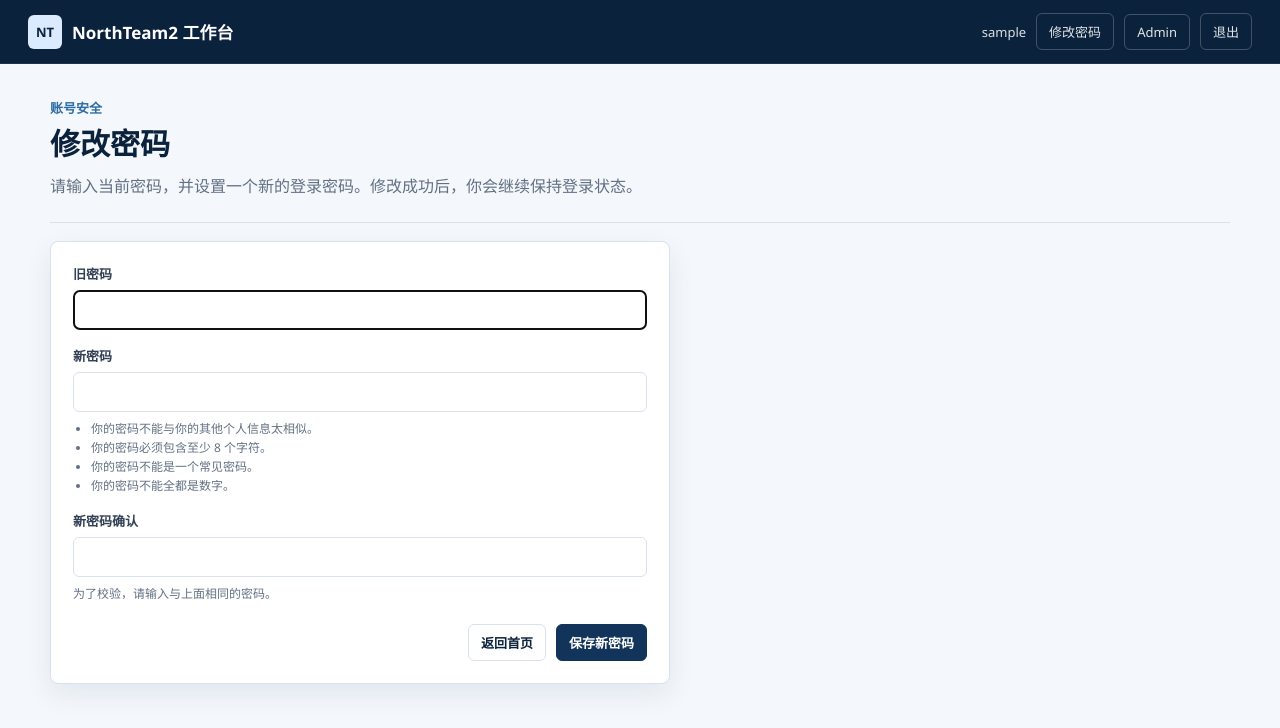
After one commit to Yizhour/Northteam, a Django app: page /accounts/password/change/ in a window 1280 px wide. The commit adds this page. Shown: the top 728 px of the page. Run offline with Django 5.2, Linux system fonts and the light colour scheme; the visitor is signed in with stand-in values (Sample User, id 1).

Commit message:
Add self-service password change

```diff
--- a/frontend/src/App.vue
+++ b/frontend/src/App.vue
@@ -20,6 +20,10 @@
       <div class="user-actions">
         <template v-if="session.authenticated">
           <span class="user-name">{{ session.username }}</span>
+          <a class="admin-link" href="/accounts/password/change/">
+            <KeyRound :size="15" />
+            修改密码
+          </a>
           <a v-if="session.can_manage_permissions" class="admin-link" href="/admin/access-control/">权限控制台</a>
           <a v-if="session.is_staff" class="admin-link" href="/admin/">Admin</a>
           <button class="logout-button" type="button" @click="handleLogout">
@@ -47,7 +51,7 @@
 <script setup>
 import { onMounted, provide, reactive } from 'vue';
 import { RouterLink, RouterView, useRoute, useRouter } from 'vue-router';
-import { LogIn, LogOut } from '@lucide/vue';
+import { KeyRound, LogIn, LogOut } from '@lucide/vue';
 
 import { api, logout } from './api';
 
--- a/northteam2/urls.py
+++ b/northteam2/urls.py
@@ -1,8 +1,8 @@
 """Root URL configuration for NorthTeam2."""
 
 from django.contrib import admin
-from django.contrib.auth.views import LogoutView
-from django.urls import include, path
+from django.contrib.auth.views import LogoutView, PasswordChangeDoneView, PasswordChangeView
+from django.urls import include, path, reverse_lazy
 
 from dashboard.admin_views import access_control
 from dashboard.auth_views import WorkspaceLoginView
@@ -13,6 +13,16 @@ urlpatterns = [
     path('tools/bond-reminder/', include('tools.bondreminder.django_app.urls')),
     path('accounts/login/', WorkspaceLoginView.as_view(), name='login'),
     path('accounts/logout/', LogoutView.as_view(next_page='login'), name='logout'),
+    path(
+        'accounts/password/change/',
+        PasswordChangeView.as_view(success_url=reverse_lazy('password_change_done')),
+        name='password_change',
+    ),
+    path(
+        'accounts/password/change/done/',
+        PasswordChangeDoneView.as_view(),
+        name='password_change_done',
+    ),
     path('admin/access-control/', access_control, name='access_control'),
     path('admin/', admin.site.urls),
 ]
--- a/static/css/site.css
+++ b/static/css/site.css
@@ -193,6 +193,77 @@ a {
     background: #fff1f2;
     border: 1px solid #fecdd3;
     border-radius: 6px;
+}
+
+.account-panel {
+    max-width: 620px;
+    padding: 22px;
+    background: #ffffff;
+    border: 1px solid var(--color-line);
+    border-radius: 8px;
+    box-shadow: var(--shadow-soft);
+}
+
+.account-form {
+    display: grid;
+    gap: 16px;
+}
+
+.account-form label {
+    display: grid;
+    gap: 7px;
+    color: #334155;
+    font-size: 13px;
+    font-weight: 700;
+}
+
+.account-form input {
+    width: 100%;
+    padding: 10px 12px;
+    color: var(--color-text);
+    border: 1px solid var(--color-line);
+    border-radius: 6px;
+    font: inherit;
+    font-weight: 400;
+}
+
+.field-help {
+    color: var(--color-muted);
+    font-size: 12px;
+    font-weight: 400;
+    line-height: 1.6;
+}
+
+.field-help ul {
+    margin: 0;
+    padding-left: 18px;
+}
+
+.field-error {
+    color: #9f1239;
+    font-size: 12px;
+}
+
+.account-actions {
+    display: flex;
+    justify-content: flex-end;
+    gap: 10px;
+    margin-top: 4px;
+}
+
+.success-state {
+    display: grid;
+    gap: 10px;
+}
+
+.success-state strong {
+    color: #166534;
+    font-size: 18px;
+}
+
+.success-state p {
+    margin-bottom: 8px;
+    color: var(--color-muted);
 }
 
 .page-shell {
@@ -1070,6 +1141,11 @@ h2 {
     .form-grid {
         grid-template-columns: 1fr;
     }
+
+    .account-actions {
+        align-items: stretch;
+        flex-direction: column-reverse;
+    }
 }
 
 @media (max-width: 560px) {
--- a/templates/base.html
+++ b/templates/base.html
@@ -5,7 +5,7 @@
     <meta charset="utf-8">
     <meta name="viewport" content="width=device-width, initial-scale=1">
     <title>{% block title %}NorthTeam2 工作台{% endblock %}</title>
-    <link rel="stylesheet" href="{% static 'css/site.css' %}?v=20260628-3">
+    <link rel="stylesheet" href="{% static 'css/site.css' %}?v=20260628-4">
 </head>
 <body>
     {% if not hide_chrome %}
@@ -24,6 +24,7 @@
             <div class="user-actions">
                 {% if request.user.is_authenticated %}
                     <span class="user-name">{{ request.user.get_username }}</span>
+                    <a class="admin-link" href="{% url 'password_change' %}">修改密码</a>
                     {% if can_manage_permissions %}
                         <a class="admin-link" href="{% url 'access_control' %}">权限控制台</a>
                     {% endif %}
--- /dev/null
+++ b/templates/registration/password_change_form.html
@@ -0,0 +1,39 @@
+{% extends "base.html" %}
+
+{% block title %}修改密码 | NorthTeam2 工作台{% endblock %}
+
+{% block content %}
+<section class="page-heading compact-heading">
+    <p class="eyebrow">账号安全</p>
+    <h1>修改密码</h1>
+    <p class="heading-text">请输入当前密码，并设置一个新的登录密码。修改成功后，你会继续保持登录状态。</p>
+</section>
+
+<section class="account-panel">
+    <form class="account-form" method="post">
+        {% csrf_token %}
+
+        {% if form.non_field_errors %}
+            <div class="form-error">{{ form.non_field_errors }}</div>
+        {% endif %}
+
+        {% for field in form %}
+            <label>
+                <span>{{ field.label }}</span>
+                {{ field }}
+                {% if field.help_text %}
+                    <div class="field-help">{{ field.help_text }}</div>
+                {% endif %}
+                {% for error in field.errors %}
+                    <strong class="field-error">{{ error }}</strong>
+                {% endfor %}
+            </label>
+        {% endfor %}
+
+        <div class="account-actions">
+            <a class="plain-button" href="{% url 'dashboard:home' %}">返回首页</a>
+            <button class="primary-button" type="submit">保存新密码</button>
+        </div>
+    </form>
+</section>
+{% endblock %}
--- a/tools/bondreminder/app/templates/bondreminder/index.html
+++ b/tools/bondreminder/app/templates/bondreminder/index.html
@@ -21,6 +21,7 @@
     <div class="nt-user-actions">
       {% if request.user.is_authenticated %}
         <span class="nt-user-name">{{ request.user.get_username }}</span>
+        <a class="nt-admin-link" href="{% url 'password_change' %}">修改密码</a>
         {% if can_manage_permissions %}
           <a class="nt-admin-link" href="{% url 'access_control' %}">权限控制台</a>
         {% endif %}
```
Also changed, not shown: dashboard/tests.py (+26 -0 lines), templates/registration/password_change_done.html (added, +19 -0 lines).
